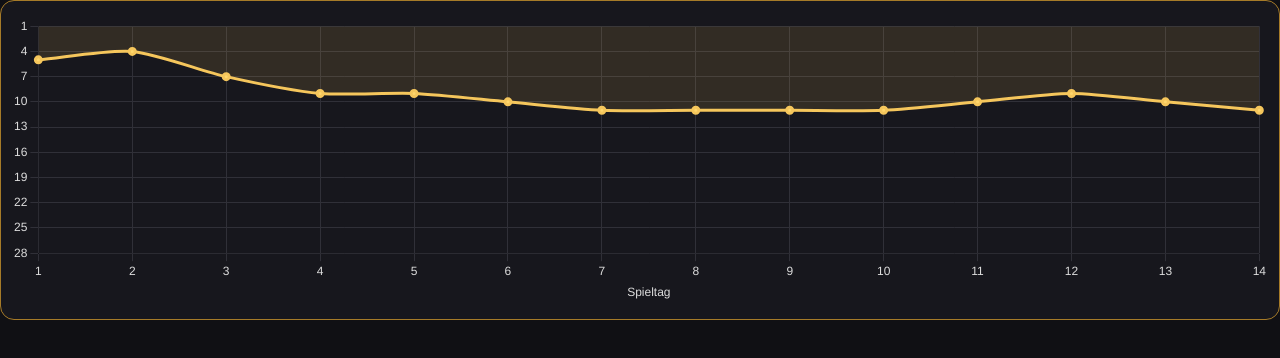
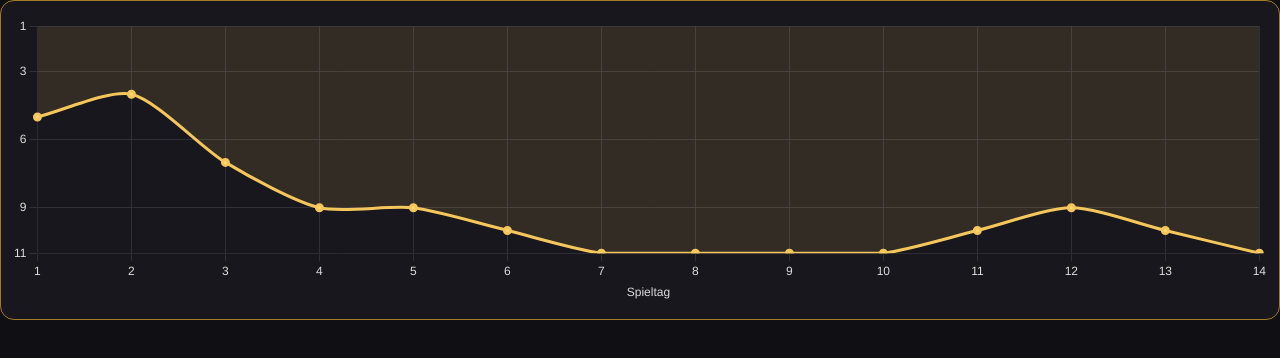
Before and after one commit to shelfspot/MDT-Diagramm, a plain HTML site: page index.html in a window 1280 px wide. Drawn offline with nearby package versions, Linux system fonts and the light colour scheme.

Commit message:
Update index.html

```diff
--- a/index.html
+++ b/index.html
@@ -58,7 +58,7 @@ const ranks = readNumbers("ranks", defaultRanks);
 const valid = days.length === ranks.length &&
   days.length > 0 &&
   days.every(n => Number.isInteger(n) && n > 0) &&
-  ranks.every(n => Number.isInteger(n) && n >= 1 && n <= 28);
+  ranks.every(n => Number.isInteger(n) && n >= 1 && n <= 11);
 
 if (valid) {
   new Chart(document.getElementById("ranking"), {
@@ -96,7 +96,7 @@ if (valid) {
         y: {
           reverse: true,
           min: 1,
-          max: 28,
+          max: 11,
           ticks: {
             color: "#ddd",
             stepSize: 3
```
